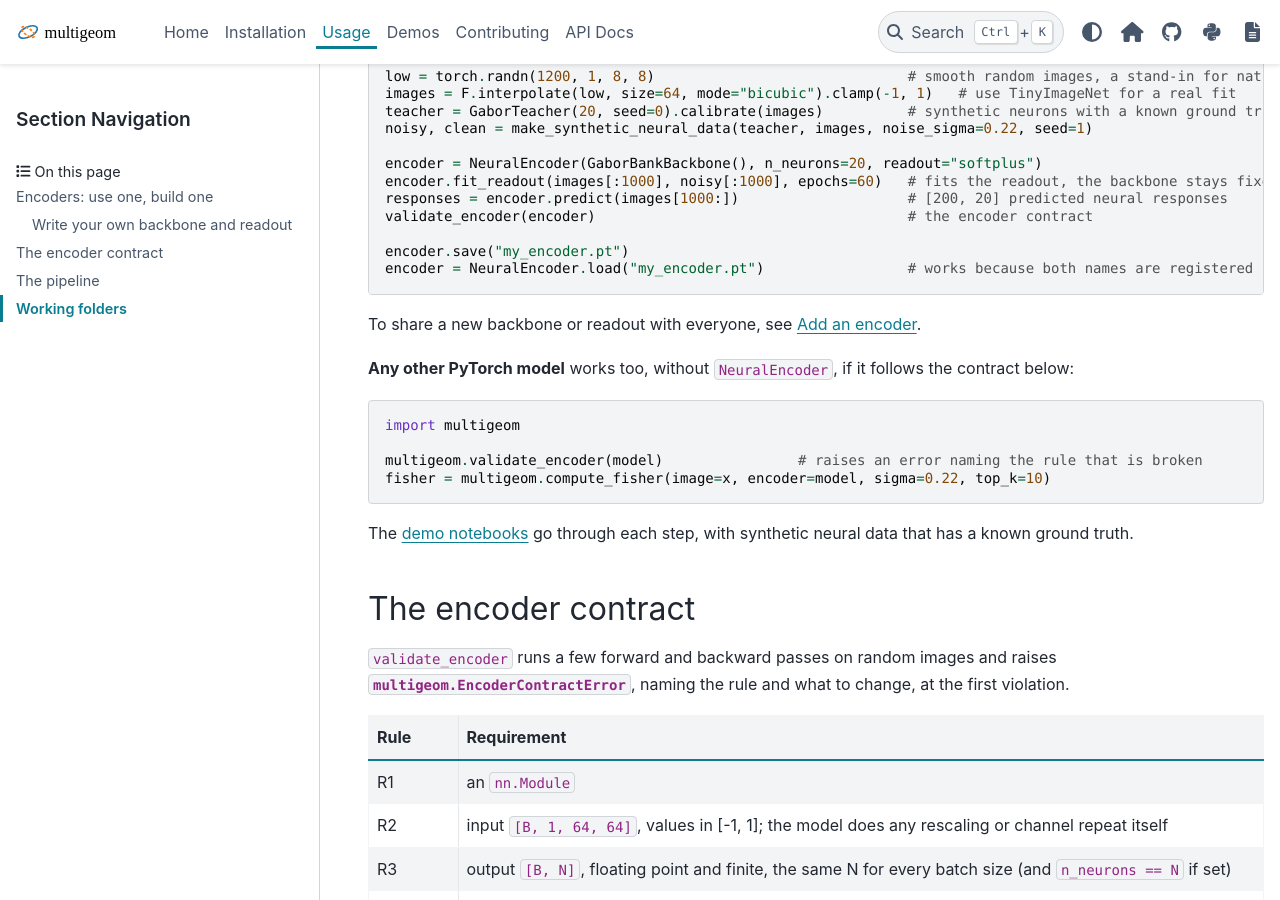
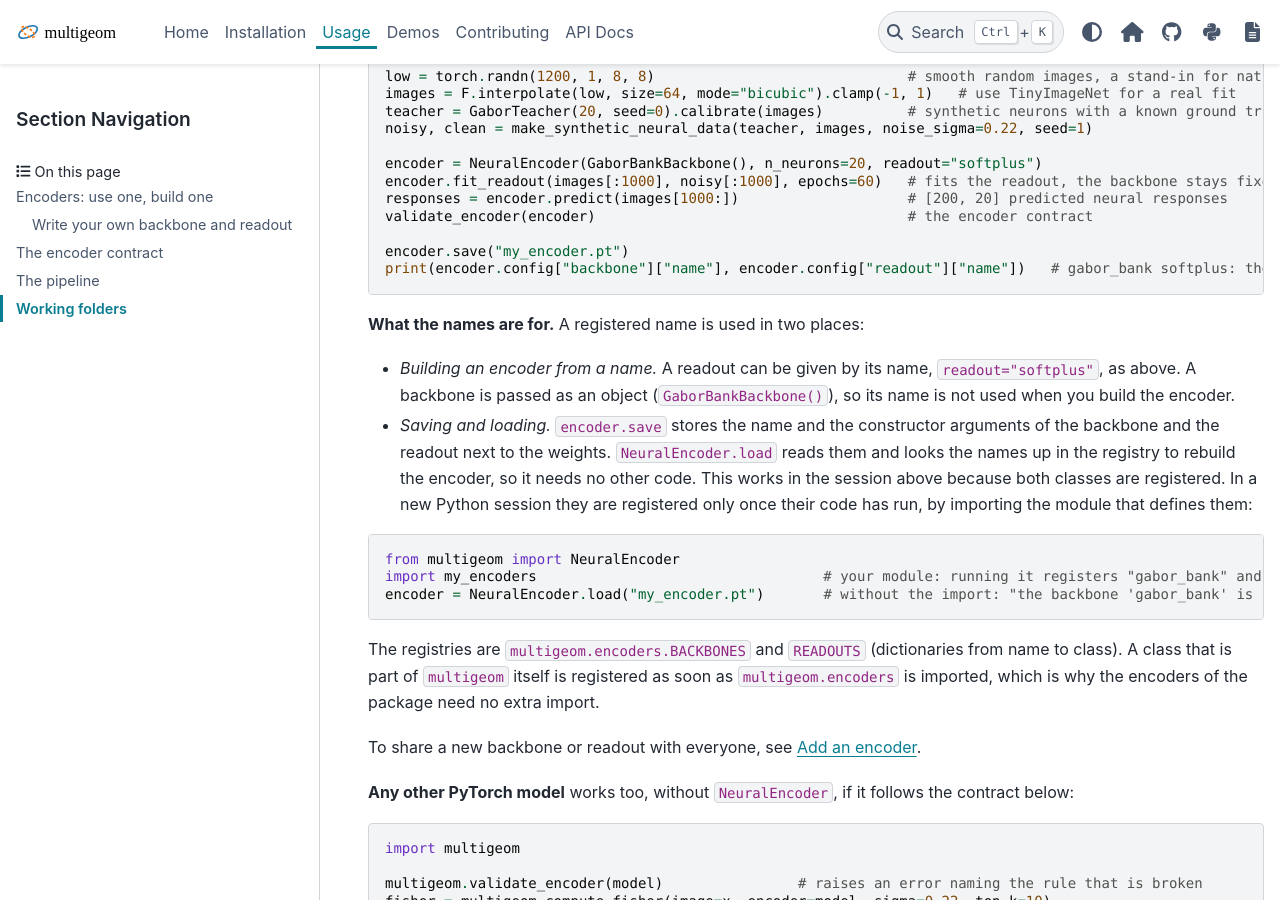
Before and after one commit to multigeom/multigeom, a Sphinx documentation site: the page built from docs/source/usage.rst, in a window 1280 px wide and 900 px high, scrolled down 2992 px. Built offline with Sphinx 7.4.7 and the PyData theme 0.15.4, drawn with Linux system fonts in a browser that asks for light colours; pages that are not in the unit, such as notebooks, are missing from menus; some of the changed text lies outside the part shown.

Commit message:
docs: explain what registered names are used for
Co-Authored-By: Claude Sonnet 5.5 <noreply@anthropic.com>

```diff
--- a/docs/source/usage.rst
+++ b/docs/source/usage.rst
@@ -97,8 +97,8 @@ Write your own backbone and readout
 Both parts are ordinary ``nn.Module`` classes. A backbone maps images ``[B, 1, 64, 64]`` to a feature map ``[B, C, S, S]`` and has
 the attributes ``out_channels`` (C) and ``out_spatial`` (S). A readout maps that feature map to responses ``[B, N]`` and is built
 as ``(n_neurons, n_channels, spatial, dropout)``. The decorators ``@register_backbone("name")`` and ``@register_readout("name")``
-write the name into the saved file, so that ``NeuralEncoder.load`` can rebuild the encoder. This example fits an encoder to
-synthetic neural data from start to finish:
+give each class a name (see below for what the name is used for). This example fits an encoder to synthetic neural data from
+start to finish:
 
 .. code-block:: python
 
@@ -158,7 +158,26 @@ synthetic neural data from start to finish:
    validate_encoder(encoder)                                     # the encoder contract
 
    encoder.save("my_encoder.pt")
-   encoder = NeuralEncoder.load("my_encoder.pt")                 # works because both names are registered
+   print(encoder.config["backbone"]["name"], encoder.config["readout"]["name"])   # gabor_bank softplus: the names, as saved
+
+**What the names are for.** A registered name is used in two places:
+
+* *Building an encoder from a name.* A readout can be given by its name, ``readout="softplus"``, as above. A backbone is passed as
+  an object (``GaborBankBackbone()``), so its name is not used when you build the encoder.
+* *Saving and loading.* ``encoder.save`` stores the name and the constructor arguments of the backbone and the readout next to
+  the weights. ``NeuralEncoder.load`` reads them and looks the names up in the registry to rebuild the encoder, so it needs no
+  other code. This works in the session above because both classes are registered. In a new Python session they are registered
+  only once their code has run, by importing the module that defines them:
+
+.. code-block:: python
+
+   from multigeom import NeuralEncoder
+   import my_encoders                                  # your module: running it registers "gabor_bank" and "softplus"
+   encoder = NeuralEncoder.load("my_encoder.pt")       # without the import: "the backbone 'gabor_bank' is not registered"
+
+The registries are ``multigeom.encoders.BACKBONES`` and ``READOUTS`` (dictionaries from name to class). A class that is part of
+``multigeom`` itself is registered as soon as ``multigeom.encoders`` is imported, which is why the encoders of the package need no
+extra import.
 
 To share a new backbone or readout with everyone, see :ref:`add-an-encoder`.
 
```
